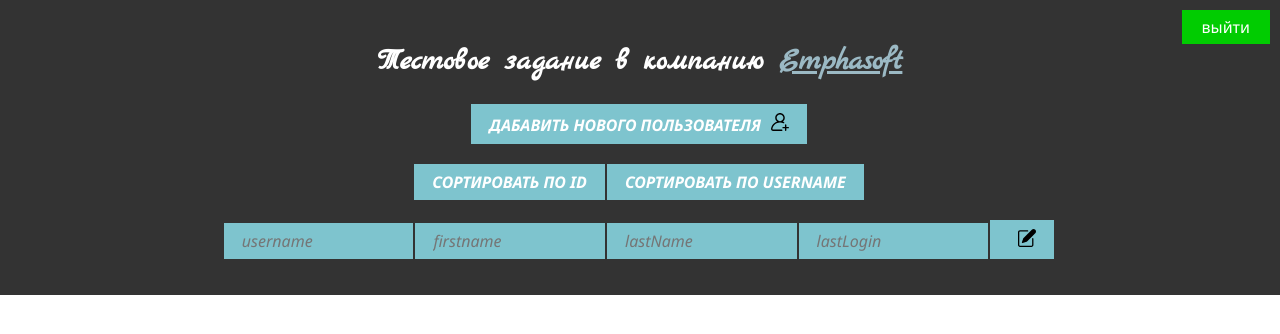
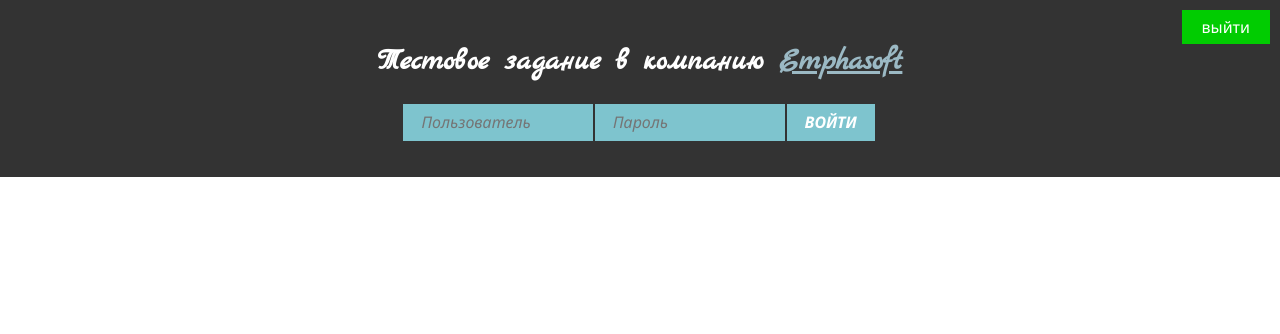
Before and after one commit to ryapisov/my_test_task, a React (Create React App) app: page / in a window 1280 px wide. Shown: the top 334 px of the page. Built offline with nearby package versions, Linux system fonts and the light colour scheme; no server answers.

Commit message:
refactor useInputValidation

```diff
--- a/src/app/App.js
+++ b/src/app/App.js
@@ -16,7 +16,8 @@ function App() {
               Тестовое задание в компанию
               <a href="https://emphasoft.com">Emphasoft</a>
             </h2>
-            <Users />
+            <Auth />
+            {/* <Users /> */}
           </div>
         </div>
       </div>
--- a/src/app/hooks/useInputValidation.js
+++ b/src/app/hooks/useInputValidation.js
@@ -8,6 +8,7 @@ import React from 'react'
 const useValidation = (value, validations, nameInput) => {
   const [isEmpty, setEmpty] = React.useState(true)
   const [minLengthError, setMinLengthError] = React.useState(false)
+  const [inputValid, setInputValid] = React.useState(false)
 
   React.useEffect(()=>{
     for (const validation in validations){
@@ -26,6 +27,15 @@ const useValidation = (value, validations, nameInput) => {
     }
   }, [value, validations])
 
+  React.useEffect(()=>{
+    if(isEmpty || minLengthError){
+      setInputValid(false)
+    }else{
+      setInputValid(true)
+    }
+  }, [isEmpty, minLengthError])
+
+
   let message
   switch(true) {
     case (isEmpty): message = `Поле ${nameInput} не должно быть пустым`; break
@@ -36,7 +46,8 @@ const useValidation = (value, validations, nameInput) => {
   return {
     isEmpty,
     minLengthError,
-    message
+    message,
+    inputValid
   }
 }
 
--- a/src/app/screens/Auth/components/Form.js
+++ /dev/null
@@ -1,40 +0,0 @@
-import React from 'react'
-import ErrorMessage from '../../../components/ErrorMessage'
-import useInputValidation from '../../../hooks/useInputValidation'
-
-export const Form = () => {
-  const userName = useInputValidation('', {isEmpty:true, minLength:3, isUserName:true}, 'username')
-  const password = useInputValidation('', {isEmpty:true, minLength:5, maxLength:30}, 'password')
-
-  return (
-    <div>
-      <form>
-        <ErrorMessage text={userName.isDirty && userName.message} />
-        <ErrorMessage text={password.isDirty && password.message} />
-        <input
-          value={username.value}
-          onBlur={(e)=> userName.onBlur(e)}
-          onChange={(e)=> userName.onChange(e)}
-          placeholder="Пользователь"
-          name="username"
-        />
-        <input
-          value={password.value}
-          onBlur={(e)=> password.onBlur(e)}
-          onChange={(e)=> password.onChange(e)}
-          placeholder="Пароль"
-          name="password"
-          type="password"
-        />
-        <button
-          disabled={username.minLengthError || password.minLengthError}
-          type="submit"
-          onClick={()=>{}}
-        >Войти
-        </button>
-      </form>
-    </div>
-  )
-}
-
-export default Form
--- a/src/app/screens/Auth/index.js
+++ b/src/app/screens/Auth/index.js
@@ -1,12 +1,39 @@
 import React from 'react'
-import {Form} from './components/Form'
+import ErrorMessage from '../../components/ErrorMessage'
+import useInputValidation from '../../hooks/useInputValidation'
 
 const Auth = () => {
+  const userName = useInputValidation('', {isEmpty:true, minLength:3, isUserName:true}, 'username')
+  const password = useInputValidation('', {isEmpty:true, minLength:5, maxLength:30}, 'password')
+
   return (
-    <>
-      <h3>Авторизация</h3>
-      <Form/>
-    </>
+    <div>
+      <form>
+        <ErrorMessage text={userName.isDirty && userName.message} />
+        <ErrorMessage text={password.isDirty && password.message} />
+        <input
+          value={userName.value}
+          onBlur={(e)=> userName.onBlur(e)}
+          onChange={(e)=> userName.onChange(e)}
+          placeholder="Пользователь"
+          name="username"
+        />
+        <input
+          value={password.value}
+          onBlur={(e)=> password.onBlur(e)}
+          onChange={(e)=> password.onChange(e)}
+          placeholder="Пароль"
+          name="password"
+          type="password"
+        />
+        <button
+          type="submit"
+          onClick={()=>{}}
+          disabled={!userName.inputValid || !password.inputValid}
+        >Войти
+        </button>
+      </form>
+    </div>
   )
 }
 
--- a/src/app/screens/Users/NewUserForm.js
+++ b/src/app/screens/Users/FormNewUser.js
@@ -6,14 +6,12 @@ import ErrorMessage from '../../components/ErrorMessage'
 import Button from '../../components/Button'
 import useInputValidation from '../../hooks/useInputValidation'
 
-
 const NewUserForm = () => {
+  const [isShow, setIsShow] = useState(true)
   const userName = useInputValidation('', {isEmpty:true, minLength:3, isUserName:true}, 'username')
   const firstName = useInputValidation('', {isEmpty:true, minLength:5, maxLength:30}, 'firstname')
   const lastName = useInputValidation('', {isEmpty:true, minLength:3, isUserName:true}, 'lastname')
   const lastLogin = useInputValidation('', {isEmpty:true, minLength:5, maxLength:30}, 'lastlogin')
-
-  const [isShow, setIsShow] = useState(true)
 
   const createUserHandler = (e) => {
     e.preventDefault()
@@ -31,11 +29,11 @@ const NewUserForm = () => {
         />
         :
         <div className="new-user">
+          <form onSubmit={(e)=>createUserHandler(e)}>
           <ErrorMessage text={userName.isDirty && userName.message} />
           <ErrorMessage text={firstName.isDirty && firstName.message} />
           <ErrorMessage text={lastName.isDirty && lastName.message} />
           <ErrorMessage text={lastLogin.isDirty && lastLogin.message} />
-          <form onSubmit={(e)=>createUserHandler(e)}>
           <input
             value={userName.value}
             onBlur={(e)=> userName.onBlur(e)}
@@ -63,7 +61,6 @@ const NewUserForm = () => {
             onChange={(e)=> lastLogin.onChange(e)}
             placeholder="lastLogin"
             name="lastLogin"
-            record={true}
           />
           <Button
             type="submit"
--- a/src/app/screens/Users/index.js
+++ b/src/app/screens/Users/index.js
@@ -1,11 +1,11 @@
 import React from 'react'
-import NewUserForm from './NewUserForm'
+import FormNewUser from './FormNewUser'
 import UserList from './UserList'
 
 const Users = () => {
   return (
     <>
-      <NewUserForm />
+      <FormNewUser />
       <UserList />
     </>
   )
```
Also changed, not shown: src/app/screens/Auth/style.css (deleted), 1 other file (tests, documents, lock files or other folders).
